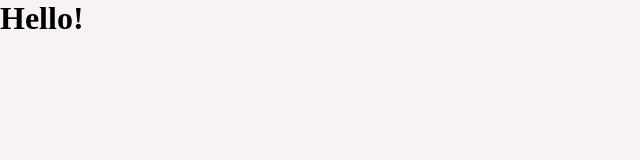
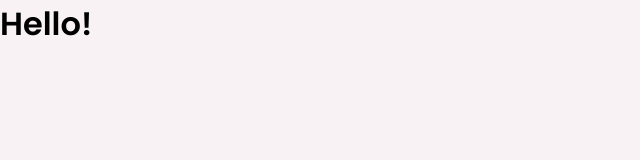
Before and after one commit to lealfelipealves/neo, a React (Create React App) app: page / in a window 1280 px wide. Shown: the top 160 px of the page, without its empty margins (0-640 px from the left). Built offline with nearby package versions, Linux system fonts and the light colour scheme.

Commit message:
style: adding fonts and configuration

```diff
--- a/public/index.html
+++ b/public/index.html
@@ -1,9 +1,12 @@
 <!DOCTYPE html>
 <html lang="pt-br">
   <head>
+    <link rel="preconnect" href="https://fonts.googleapis.com">
+    <link rel="preconnect" href="https://fonts.gstatic.com" crossorigin>
     <meta charset="utf-8" />
     <meta name="viewport" content="width=device-width, initial-scale=1" />
     <title>Neo</title>
+    <link href="https://fonts.googleapis.com/css2?family=Poppins:wght@400;600&display=swap" rel="stylesheet">
   </head>
   <body>
     <noscript>You need to enable JavaScript to run this app.</noscript>
--- a/src/styles/global.ts
+++ b/src/styles/global.ts
@@ -15,4 +15,22 @@
     background: var(--background);
     -web-font-smoothing: antialiased;
   }
+
+  body, input, textarea, button {
+    font-family: 'Poppins', sans-serif;
+    font-weight: 400;
+  }
+
+  h1, h2, h3, h4, h5, h6, strong {
+    font-weight: 600;
+  }
+
+  button {
+    cursor: pointer;
+  }
+
+  [disabled] {
+    opacity: 0.6;
+    cursor: not-allowed;
+  }
 `;
```
